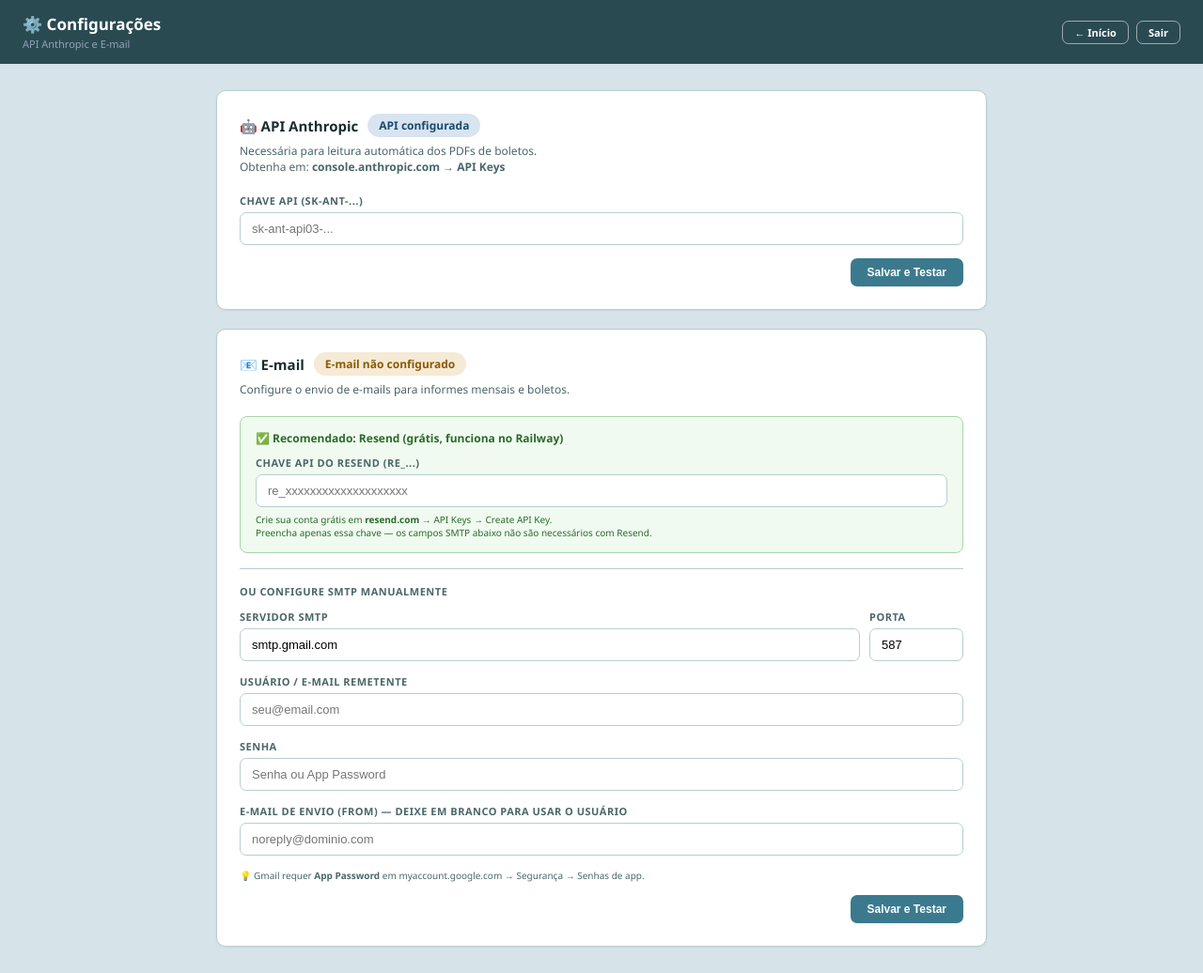
After one commit to vithorafailde/sistema-boletos, a Flask app: page /configuracoes in a window 1280 px wide. The commit adds this page. Shown: the whole page at 94% size. Run offline with Flask 3, Linux system fonts and the light colour scheme; the visitor is signed in with stand-in values (Sample User, id 1).

Commit message:
cria página /configuracoes com API e Email; remove config do header de boletos

```diff
--- a/app.py
+++ b/app.py
@@ -1209,7 +1209,17 @@ def logout():
 @app.route("/")
 @login_required
 def home():
-    return render_template("home.html")
+    return render_template("home.html", is_admin=is_admin())
+
+@app.route("/configuracoes")
+@admin_required
+def configuracoes():
+    cfg = ler_config()
+    smtp = ler_smtp()
+    tem_api_key = bool(os.environ.get("ANTHROPIC_API_KEY") or cfg.get("api_key"))
+    tem_smtp    = bool(smtp.get("resend_key") or (smtp.get("user") and smtp.get("passw")))
+    return render_template("configuracoes.html", tem_api_key=tem_api_key, tem_smtp=tem_smtp)
+
 
 @app.route("/boletos")
 @login_required
--- /dev/null
+++ b/templates/configuracoes.html
@@ -0,0 +1,223 @@
+<!DOCTYPE html>
+<html lang="pt-BR">
+<head>
+<meta charset="UTF-8">
+<meta name="viewport" content="width=device-width, initial-scale=1.0">
+<title>Configurações — Funchal Imóveis</title>
+<style>
+:root {
+  --bg:#D6E3E8; --card:#fff; --border:#B8CECE; --text:#1A2C30; --muted:#4A6668;
+  --accent:#3B7A8E; --green:#4A6E9A; --red:#B84545; --header:#2A4A52;
+}
+* { box-sizing:border-box; margin:0; padding:0; }
+body { font-family:'Segoe UI',Arial,sans-serif; background:var(--bg); color:var(--text); font-size:13px; }
+.header { background:var(--header); color:#fff; padding:14px 24px; display:flex; align-items:center; gap:16px; }
+.header h1 { font-size:17px; font-weight:700; }
+.header p  { font-size:11px; color:#94a3b8; margin-top:2px; }
+.header-actions { margin-left:auto; display:flex; gap:8px; align-items:center; }
+.btn { padding:8px 18px; border-radius:7px; border:none; cursor:pointer; font-size:12px; font-weight:600; transition:all .15s; display:inline-flex; align-items:center; gap:6px; }
+.btn-primary { background:var(--accent); color:#fff; }
+.btn-primary:hover { background:#2A6A7E; }
+.btn-primary:disabled { background:#8AABAB; cursor:not-allowed; }
+.btn-outline { background:transparent; color:var(--accent); border:1px solid var(--accent); }
+.btn-outline:hover { background:#DDE8EC; }
+.btn-sm { padding:4px 12px; font-size:11px; }
+.container { max-width:860px; margin:0 auto; padding:28px 20px; display:flex; flex-direction:column; gap:20px; }
+.card { background:var(--card); border:1px solid var(--border); border-radius:10px; padding:24px; box-shadow:0 1px 3px rgba(0,0,0,.05); }
+.card-title { font-size:15px; font-weight:700; margin-bottom:6px; display:flex; align-items:center; gap:10px; }
+.card-desc { font-size:12px; color:var(--muted); margin-bottom:20px; }
+.form-label { display:block; font-size:11px; font-weight:600; color:var(--muted); margin-bottom:5px; text-transform:uppercase; letter-spacing:.5px; }
+.form-input { width:100%; padding:9px 12px; border:1px solid var(--border); border-radius:7px; font-size:13px; outline:none; }
+.form-input:focus { border-color:var(--accent); box-shadow:0 0 0 3px rgba(59,122,142,.15); }
+.form-group { margin-bottom:14px; }
+.status-badge { display:inline-flex; align-items:center; gap:6px; padding:4px 12px; border-radius:20px; font-size:12px; font-weight:600; }
+.badge-ok  { background:#D8EFD8; color:#155724; }
+.badge-nok { background:#F5EAD5; color:#8C5A00; }
+.badge-api-ok  { background:#D8E4F0; color:#1A4A6E; }
+.badge-api-nok { background:#F5D5D5; color:#721C24; }
+.msg-ok  { color:#155724; font-size:12px; display:none; padding:8px 12px; background:#D8EFD8; border-radius:6px; }
+.msg-err { color:#721C24; font-size:12px; display:none; padding:8px 12px; background:#F8D7DA; border-radius:6px; }
+.resend-box { border:1px solid #A8D4A8; border-radius:8px; padding:14px 16px; background:#F0FAF0; margin-bottom:14px; }
+.resend-box-title { font-size:12px; font-weight:700; color:#2A6A2A; margin-bottom:10px; }
+.resend-hint { font-size:10px; color:#2A6A2A; margin-top:6px; }
+.divider { border:none; border-top:1px solid var(--border); margin:16px 0; }
+.grid-2 { display:grid; grid-template-columns:1fr 100px; gap:10px; }
+</style>
+</head>
+<body>
+
+<div class="header">
+  <div>
+    <h1>⚙️ Configurações</h1>
+    <p>API Anthropic e E-mail</p>
+  </div>
+  <div class="header-actions">
+    <a href="/" class="btn btn-outline btn-sm" style="color:#fff;border-color:#fff8;text-decoration:none">← Início</a>
+    <a href="/logout" class="btn btn-outline btn-sm" style="color:#fff;border-color:#fff8;text-decoration:none">Sair</a>
+  </div>
+</div>
+
+<div class="container">
+
+  <!-- ── API Anthropic ──────────────────────────────────────────────────── -->
+  <div class="card">
+    <div class="card-title">
+      🤖 API Anthropic
+      <span id="apiStatusBadge" class="status-badge {% if tem_api_key %}badge-api-ok{% else %}badge-api-nok{% endif %}">
+        {% if tem_api_key %}API configurada{% else %}Sem API{% endif %}
+      </span>
+    </div>
+    <div class="card-desc">
+      Necessária para leitura automática dos PDFs de boletos.<br>
+      Obtenha em: <strong>console.anthropic.com → API Keys</strong>
+    </div>
+    <div class="form-group">
+      <label class="form-label">Chave API (sk-ant-...)</label>
+      <input type="password" id="inputApiKey" class="form-input" placeholder="sk-ant-api03-...">
+    </div>
+    <div id="apiMsgErr" class="msg-err"></div>
+    <div id="apiMsgOk"  class="msg-ok">✓ API configurada com sucesso!</div>
+    <div style="display:flex;justify-content:flex-end;margin-top:4px">
+      <button class="btn btn-primary" id="btnSalvarApi" onclick="salvarApi()">Salvar e Testar</button>
+    </div>
+  </div>
+
+  <!-- ── E-mail ─────────────────────────────────────────────────────────── -->
+  <div class="card">
+    <div class="card-title">
+      📧 E-mail
+      <span id="smtpStatusBadge" class="status-badge {% if tem_smtp %}badge-ok{% else %}badge-nok{% endif %}">
+        {% if tem_smtp %}E-mail configurado{% else %}E-mail não configurado{% endif %}
+      </span>
+    </div>
+    <div class="card-desc">
+      Configure o envio de e-mails para informes mensais e boletos.
+    </div>
+
+    <!-- Resend (recomendado) -->
+    <div class="resend-box">
+      <div class="resend-box-title">✅ Recomendado: Resend (grátis, funciona no Railway)</div>
+      <div class="form-group" style="margin-bottom:4px">
+        <label class="form-label">Chave API do Resend (re_...)</label>
+        <input type="password" id="smtpResendKey" class="form-input" placeholder="re_xxxxxxxxxxxxxxxxxxxx">
+      </div>
+      <div class="resend-hint">
+        Crie sua conta grátis em <strong>resend.com</strong> → API Keys → Create API Key.<br>
+        Preencha apenas essa chave — os campos SMTP abaixo não são necessários com Resend.
+      </div>
+    </div>
+
+    <hr class="divider">
+    <div style="font-size:11px;font-weight:600;color:var(--muted);margin-bottom:12px;text-transform:uppercase;letter-spacing:.5px">Ou configure SMTP manualmente</div>
+
+    <div class="grid-2">
+      <div class="form-group">
+        <label class="form-label">Servidor SMTP</label>
+        <input type="text" id="smtpHost" class="form-input" placeholder="smtp.gmail.com">
+      </div>
+      <div class="form-group">
+        <label class="form-label">Porta</label>
+        <input type="number" id="smtpPort" class="form-input" value="587">
+      </div>
+    </div>
+    <div class="form-group">
+      <label class="form-label">Usuário / E-mail remetente</label>
+      <input type="email" id="smtpUser" class="form-input" placeholder="seu@email.com">
+    </div>
+    <div class="form-group">
+      <label class="form-label">Senha</label>
+      <input type="password" id="smtpPass" class="form-input" placeholder="Senha ou App Password">
+    </div>
+    <div class="form-group">
+      <label class="form-label">E-mail de envio (From) — deixe em branco para usar o usuário</label>
+      <input type="email" id="smtpFrom" class="form-input" placeholder="noreply@dominio.com">
+    </div>
+    <div style="font-size:10px;color:var(--muted);margin-bottom:14px">
+      💡 Gmail requer <strong>App Password</strong> em myaccount.google.com → Segurança → Senhas de app.
+    </div>
+
+    <div id="smtpMsgErr" class="msg-err"></div>
+    <div id="smtpMsgOk"  class="msg-ok">✓ Conexão testada com sucesso! E-mail configurado.</div>
+    <div style="display:flex;justify-content:flex-end;margin-top:4px">
+      <button class="btn btn-primary" id="btnSalvarSmtp" onclick="salvarSmtp()">Salvar e Testar</button>
+    </div>
+  </div>
+
+</div>
+
+<script>
+// ─── API Anthropic ────────────────────────────────────────────────────────────
+async function salvarApi() {
+  const key = document.getElementById('inputApiKey').value.trim();
+  if (!key) return;
+  const btn = document.getElementById('btnSalvarApi');
+  btn.disabled = true; btn.textContent = 'Testando...';
+  document.getElementById('apiMsgErr').style.display = 'none';
+  document.getElementById('apiMsgOk').style.display  = 'none';
+  try {
+    const r = await fetch('/config', {method:'POST', headers:{'Content-Type':'application/json'}, body:JSON.stringify({api_key:key})});
+    const j = await r.json();
+    if (j.ok) {
+      const b = document.getElementById('apiStatusBadge');
+      b.className = 'status-badge badge-api-ok'; b.textContent = 'API configurada';
+      document.getElementById('apiMsgOk').style.display = 'block';
+    } else {
+      document.getElementById('apiMsgErr').textContent = j.erro;
+      document.getElementById('apiMsgErr').style.display = 'block';
+    }
+  } catch(e) {
+    document.getElementById('apiMsgErr').textContent = 'Erro de comunicação: ' + e.message;
+    document.getElementById('apiMsgErr').style.display = 'block';
+  }
+  btn.disabled = false; btn.textContent = 'Salvar e Testar';
+}
+
+// ─── E-mail / SMTP ────────────────────────────────────────────────────────────
+async function salvarSmtp() {
+  const host      = document.getElementById('smtpHost').value.trim();
+  const port      = parseInt(document.getElementById('smtpPort').value) || 587;
+  const user      = document.getElementById('smtpUser').value.trim();
+  const pass      = document.getElementById('smtpPass').value;
+  const from_     = document.getElementById('smtpFrom').value.trim();
+  const resendKey = document.getElementById('smtpResendKey').value.trim();
+
+  if (!resendKey && (!host || !user || !pass)) {
+    document.getElementById('smtpMsgErr').textContent = 'Preencha a chave Resend ou os campos SMTP (servidor, usuário e senha).';
+    document.getElementById('smtpMsgErr').style.display = 'block';
+    return;
+  }
+  const btn = document.getElementById('btnSalvarSmtp');
+  btn.disabled = true; btn.textContent = 'Testando...';
+  document.getElementById('smtpMsgErr').style.display = 'none';
+  document.getElementById('smtpMsgOk').style.display  = 'none';
+  try {
+    const r = await fetch('/configurar_smtp', {
+      method:'POST', headers:{'Content-Type':'application/json'},
+      body: JSON.stringify({host, port, user, passw:pass, from_addr:from_, resend_api_key:resendKey})
+    });
+    const j = await r.json();
+    if (j.ok) {
+      const b = document.getElementById('smtpStatusBadge');
+      b.className = 'status-badge badge-ok'; b.textContent = 'E-mail configurado';
+      document.getElementById('smtpMsgOk').style.display = 'block';
+    } else {
+      document.getElementById('smtpMsgErr').textContent = j.erro || 'Erro ao testar conexão.';
+      document.getElementById('smtpMsgErr').style.display = 'block';
+    }
+  } catch(e) {
+    document.getElementById('smtpMsgErr').textContent = 'Erro de comunicação: ' + e.message;
+    document.getElementById('smtpMsgErr').style.display = 'block';
+  }
+  btn.disabled = false; btn.textContent = 'Salvar e Testar';
+}
+
+// Carrega config atual de e-mail ao abrir
+fetch('/get_smtp').then(r=>r.json()).then(j=>{
+  document.getElementById('smtpHost').value = j.host || '';
+  document.getElementById('smtpPort').value = j.port || 587;
+  document.getElementById('smtpUser').value = j.user || '';
+  document.getElementById('smtpFrom').value = j.from_addr || '';
+}).catch(()=>{});
+</script>
+</body>
+</html>
```
Also changed, not shown: templates/home.html (+7 -0 lines), templates/index.html (+1 -6 lines).
